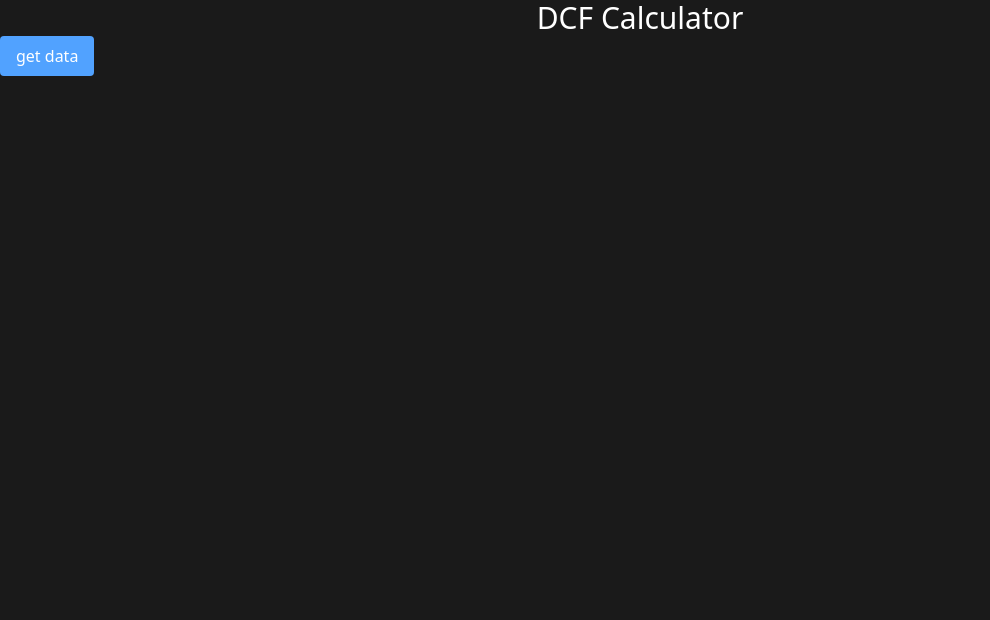
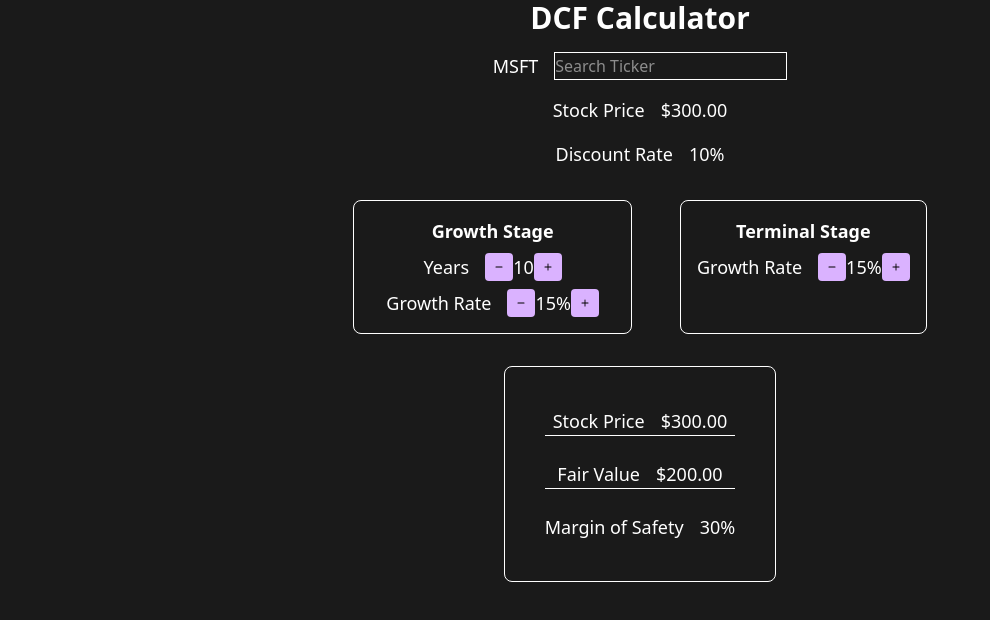
Before and after one commit to certifiedkaren/DCF-Calculator-V2, a Vue app in the folder frontend/: page / in a window 1280 px wide. Shown: the top 620 px of the page, without its empty margins (0-990 px from the left). Built offline with nearby package versions, Linux system fonts and the light colour scheme.

Commit message:
added simple frontend

```diff
--- a/frontend/package.json
+++ b/frontend/package.json
@@ -15,6 +15,7 @@
     "format": "prettier --write src/"
   },
   "dependencies": {
+    "@heroicons/vue": "^2.2.0",
     "@tailwindcss/vite": "^4.1.13",
     "axios": "^1.12.2",
     "tailwindcss": "^4.1.13",
--- a/frontend/src/App.vue
+++ b/frontend/src/App.vue
@@ -1,4 +1,5 @@
 <script setup lang="ts">
+import { PlusIcon, MinusIcon } from '@heroicons/vue/20/solid'
 import { ref, onMounted } from 'vue'
 import axios from 'axios'
 
@@ -37,12 +38,85 @@ const fetchData = async () => {
 
 <template>
   <div class="min-h-screen text-white">
-    <div class="flex justify-center">
-      <h1 class="text-3xl">DCF Calculator</h1>
+    <div class="flex flex-col items-center space-y-4">
+      <h1 class="text-3xl font-bold">DCF Calculator</h1>
+      <div class="flex justify-center space-x-4">
+        <p class="text-lg">MSFT</p>
+        <input type="text" placeholder="Search Ticker" class="border" />
+      </div>
+
+      <div class="flex justify-center space-x-4">
+        <p class="text-lg">Stock Price</p>
+        <p class="text-lg">$300.00</p>
+      </div>
+
+      <div class="flex justify-center space-x-4">
+        <p class="text-lg">Discount Rate</p>
+        <p class="text-lg">10%</p>
+      </div>
+
+      <div class="grid grid-cols-2 gap-4 mt-4">
+        <div class="flex flex-col space-y-2 rounded-lg border p-4">
+          <p class="text-lg text-center font-bold">Growth Stage</p>
+          <div class="flex justify-center space-x-4">
+            <p class="text-lg">Years</p>
+            <div class="flex justify-center">
+              <button class="px-2 py-0.5 bg-purple-300 rounded">
+                <minus-icon class="size-3 text-black"></minus-icon>
+              </button>
+              <span class="text-lg">10</span>
+              <button class="px-2 py-0.5 bg-purple-300 rounded text-black">
+                <plus-icon class="size-3"></plus-icon>
+              </button>
+            </div>
+          </div>
+
+          <div class="flex justify-center space-x-4">
+            <p class="text-lg">Growth Rate</p>
+            <div class="flex justify-center">
+              <button class="px-2 py-0.5 bg-purple-300 rounded">
+                <minus-icon class="size-3 text-black"></minus-icon>
+              </button>
+              <span class="text-lg">15%</span>
+              <button class="px-2 py-0.5 bg-purple-300 rounded text-black">
+                <plus-icon class="size-3"></plus-icon>
+              </button>
+            </div>
+          </div>
+        </div>
+
+        <div class="flex flex-col space-y-2 ml-8 rounded-lg border p-4">
+          <p class="text-lg text-center font-bold">Terminal Stage</p>
+          <div class="flex justify-center space-x-4">
+            <p class="text-lg">Growth Rate</p>
+            <div class="flex justify-center">
+              <button class="px-2 py-0.5 bg-purple-300 rounded">
+                <minus-icon class="size-3 text-black"></minus-icon>
+              </button>
+              <span class="text-lg">15%</span>
+              <button class="px-2 py-0.5 bg-purple-300 rounded text-black">
+                <plus-icon class="size-3"></plus-icon>
+              </button>
+            </div>
+          </div>
+        </div>
+      </div>
+
+      <div class="border rounded-lg p-10 divide-y divide-white space-y-6 mt-4">
+        <div class="flex justify-center space-x-4">
+          <p class="text-lg">Stock Price</p>
+          <p class="text-lg">$300.00</p>
+        </div>
+        <div class="flex justify-center space-x-4">
+          <p class="text-lg">Fair Value</p>
+          <p class="text-lg">$200.00</p>
+        </div>
+        <div class="flex justify-center space-x-4">
+          <p class="text-lg">Margin of Safety</p>
+          <p class="text-lg">30%</p>
+        </div>
+      </div>
     </div>
-    <button class="px-4 py-2 bg-blue-400 rounded hover:bg-blue-500" @click="fetchData()">
-      get data
-    </button>
   </div>
 </template>
 
```
Also changed, not shown: 1 other file (tests, documents, lock files or other folders).
